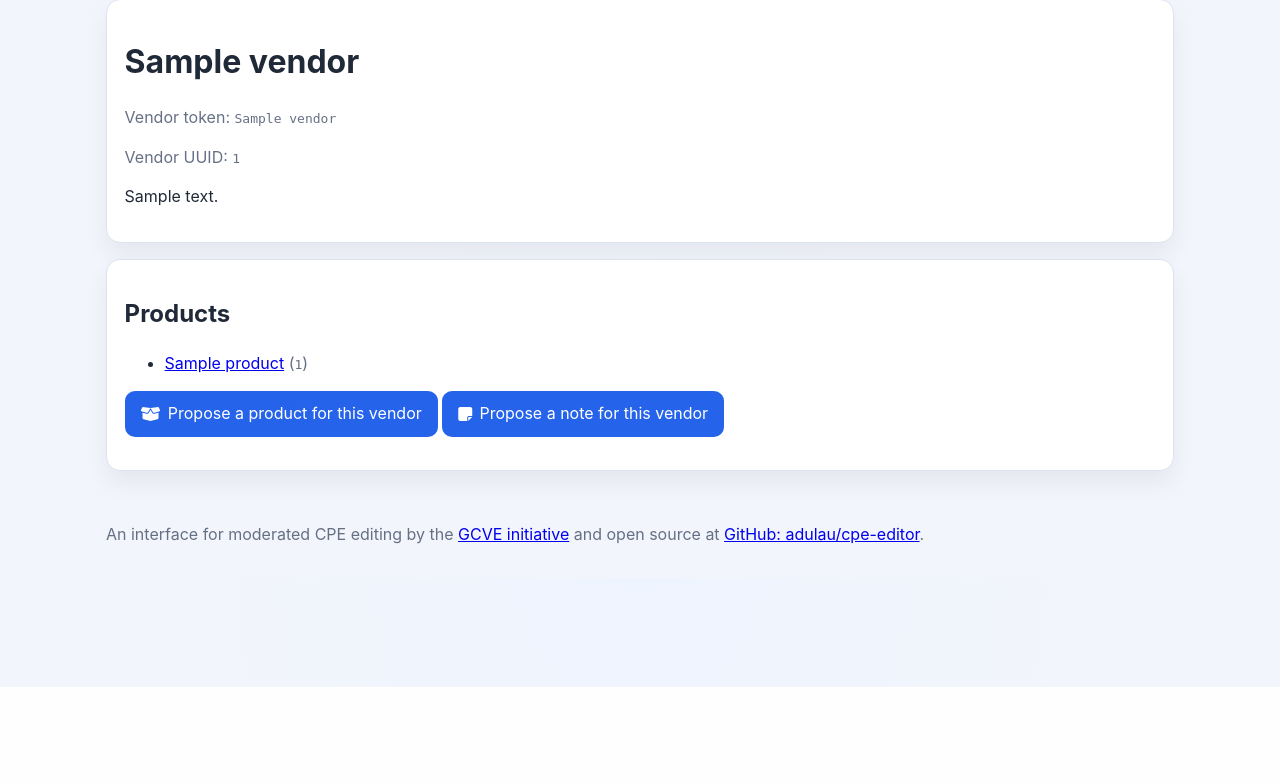
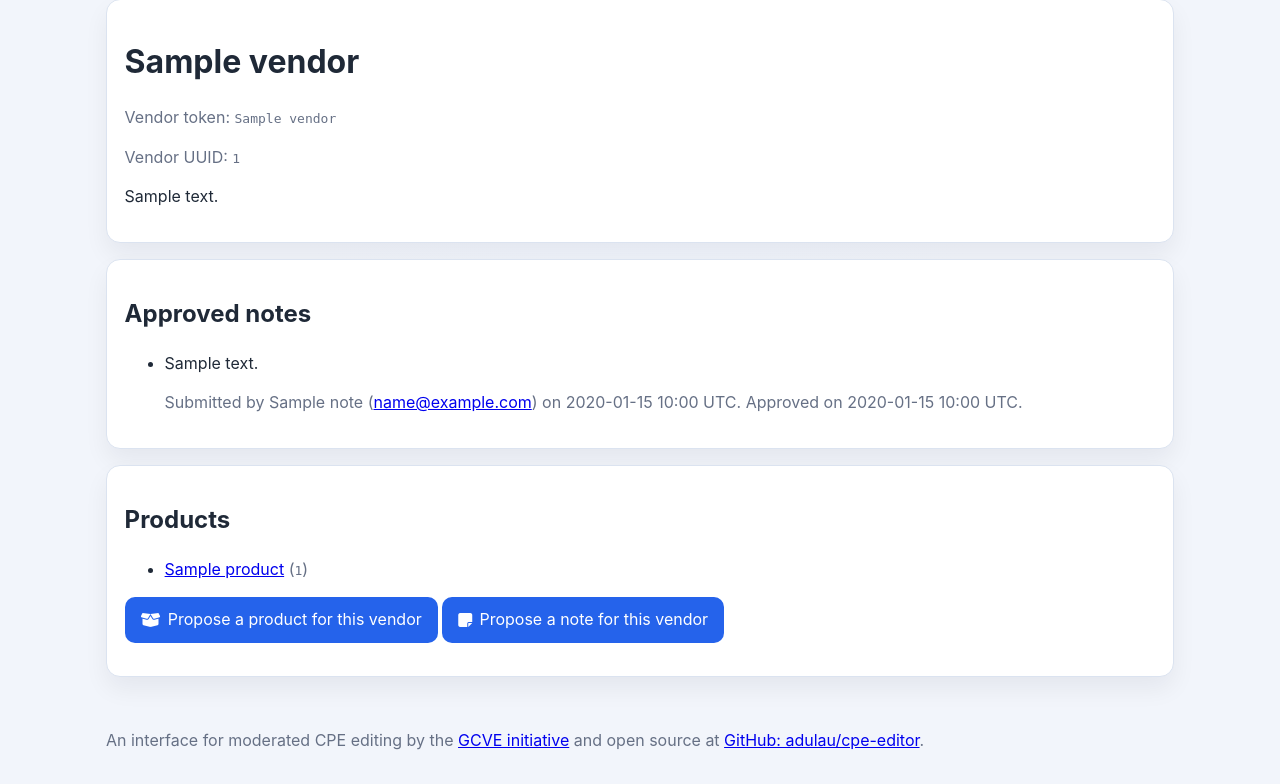
Before and after one commit to gcve-eu/cpe-editor, a Flask app: page /vendors/1 in a window 1280 px wide. Shown: the part 113-897 px from the top of the page. Before the commit the page ends 800 px from the top, so only its background shows below. Run offline with Flask 3, Linux system fonts and the light colour scheme; tables that the repository leaves empty hold one stand-in row (values such as "Sample post").

Commit message:
new: [feature] approved notes added

```diff
--- a/app/templates/vendor_detail.html
+++ b/app/templates/vendor_detail.html
@@ -6,6 +6,25 @@
   <p class="muted">Vendor token: <code>{{ vendor.name }}</code></p>
   <p class="muted">Vendor UUID: <code>{{ vendor.uuid }}</code></p>
   <p>{{ vendor.notes or "No vendor notes yet." }}</p>
+</div>
+
+<div class="card">
+  <h2>Approved notes</h2>
+  <ul>
+    {% for note in vendor_notes %}
+      <li>
+        <p>{{ note.note_text }}</p>
+        <p class="muted">
+          Submitted by {{ note.submitter_name or "Unknown submitter" }}
+          {% if note.submitter_email %}(<a href="mailto:{{ note.submitter_email }}">{{ note.submitter_email }}</a>){% endif %}
+          on {{ note.submitted_at.strftime("%Y-%m-%d %H:%M UTC") if note.submitted_at else "Unknown date" }}.
+          Approved on {{ note.approved_at.strftime("%Y-%m-%d %H:%M UTC") if note.approved_at else "Not available" }}.
+        </p>
+      </li>
+    {% else %}
+      <li>No approved notes yet.</li>
+    {% endfor %}
+  </ul>
 </div>
 
 <div class="card">
--- a/app/views.py
+++ b/app/views.py
@@ -15,7 +15,7 @@ from flask import (
 )
 from sqlalchemy import func, or_, text
 
-from .models import CPEEntry, Product, Proposal, Vendor, db
+from .models import CPEEntry, EntityNote, Product, Proposal, Vendor, db
 from .utils import build_cpe_uri, normalize_token
 
 bp = Blueprint("main", __name__)
@@ -44,6 +44,14 @@ def _serialize_vendor(vendor):
         "created_at": vendor.created_at.isoformat() if vendor.created_at else None,
         "updated_at": vendor.updated_at.isoformat() if vendor.updated_at else None,
         "product_count": len(vendor.products),
+        "approved_notes": [
+            _serialize_entity_note(note)
+            for note in sorted(
+                vendor.note_entries,
+                key=lambda entry: (entry.approved_at or datetime.min, entry.submitted_at),
+                reverse=True,
+            )
+        ],
     }
 
 
@@ -59,6 +67,28 @@ def _serialize_product(product):
         "created_at": product.created_at.isoformat() if product.created_at else None,
         "updated_at": product.updated_at.isoformat() if product.updated_at else None,
         "cpe_count": len(product.cpes),
+        "approved_notes": [
+            _serialize_entity_note(note)
+            for note in sorted(
+                product.note_entries,
+                key=lambda entry: (entry.approved_at or datetime.min, entry.submitted_at),
+                reverse=True,
+            )
+        ],
+    }
+
+
+def _serialize_entity_note(note):
+    return {
+        "id": note.id,
+        "vendor_id": note.vendor_id,
+        "product_id": note.product_id,
+        "proposal_id": note.proposal_id,
+        "note_text": note.note_text,
+        "submitter_name": note.submitter_name,
+        "submitter_email": note.submitter_email,
+        "submitted_at": note.submitted_at.isoformat() if note.submitted_at else None,
+        "approved_at": note.approved_at.isoformat() if note.approved_at else None,
     }
 
 
@@ -255,13 +285,23 @@ def statistics():
 @bp.route("/vendors/<string:vendor_uuid>")
 def vendor_detail(vendor_uuid):
     vendor = Vendor.query.filter_by(uuid=vendor_uuid).first_or_404()
-    return render_template("vendor_detail.html", vendor=vendor)
+    vendor_notes = (
+        EntityNote.query.filter_by(vendor_id=vendor.id)
+        .order_by(EntityNote.approved_at.desc(), EntityNote.submitted_at.desc())
+        .all()
+    )
+    return render_template("vendor_detail.html", vendor=vendor, vendor_notes=vendor_notes)
 
 
 @bp.route("/products/<string:product_uuid>")
 def product_detail(product_uuid):
     product = Product.query.filter_by(uuid=product_uuid).first_or_404()
-    return render_template("product_detail.html", product=product)
+    product_notes = (
+        EntityNote.query.filter_by(product_id=product.id)
+        .order_by(EntityNote.approved_at.desc(), EntityNote.submitted_at.desc())
+        .all()
+    )
+    return render_template("product_detail.html", product=product, product_notes=product_notes)
 
 
 @bp.route("/cpes/<int:cpe_id>")
@@ -685,12 +725,32 @@ def apply_proposal(proposal: Proposal):
         if not vendor:
             raise ValueError("A target vendor is required for a vendor note proposal.")
         vendor.notes = proposal.proposed_notes
+        note = EntityNote(
+            vendor_id=vendor.id,
+            proposal_id=proposal.id,
+            note_text=proposal.proposed_notes,
+            submitter_name=proposal.submitter_name,
+            submitter_email=proposal.submitter_email,
+            submitted_at=proposal.created_at or datetime.utcnow(),
+            approved_at=proposal.reviewed_at or datetime.utcnow(),
+        )
+        db.session.add(note)
         return
 
     if proposal.proposal_type == "edit_product_note":
         if not product:
             raise ValueError("A target product is required for a product note proposal.")
         product.notes = proposal.proposed_notes
+        note = EntityNote(
+            product_id=product.id,
+            proposal_id=proposal.id,
+            note_text=proposal.proposed_notes,
+            submitter_name=proposal.submitter_name,
+            submitter_email=proposal.submitter_email,
+            submitted_at=proposal.created_at or datetime.utcnow(),
+            approved_at=proposal.reviewed_at or datetime.utcnow(),
+        )
+        db.session.add(note)
         return
 
     raise ValueError(f"Unsupported proposal type: {proposal.proposal_type}")
```
Also changed, not shown: app/models.py (+31 -0 lines), app/static/openapi.yaml (+38 -0 lines), app/templates/product_detail.html (+19 -0 lines).
